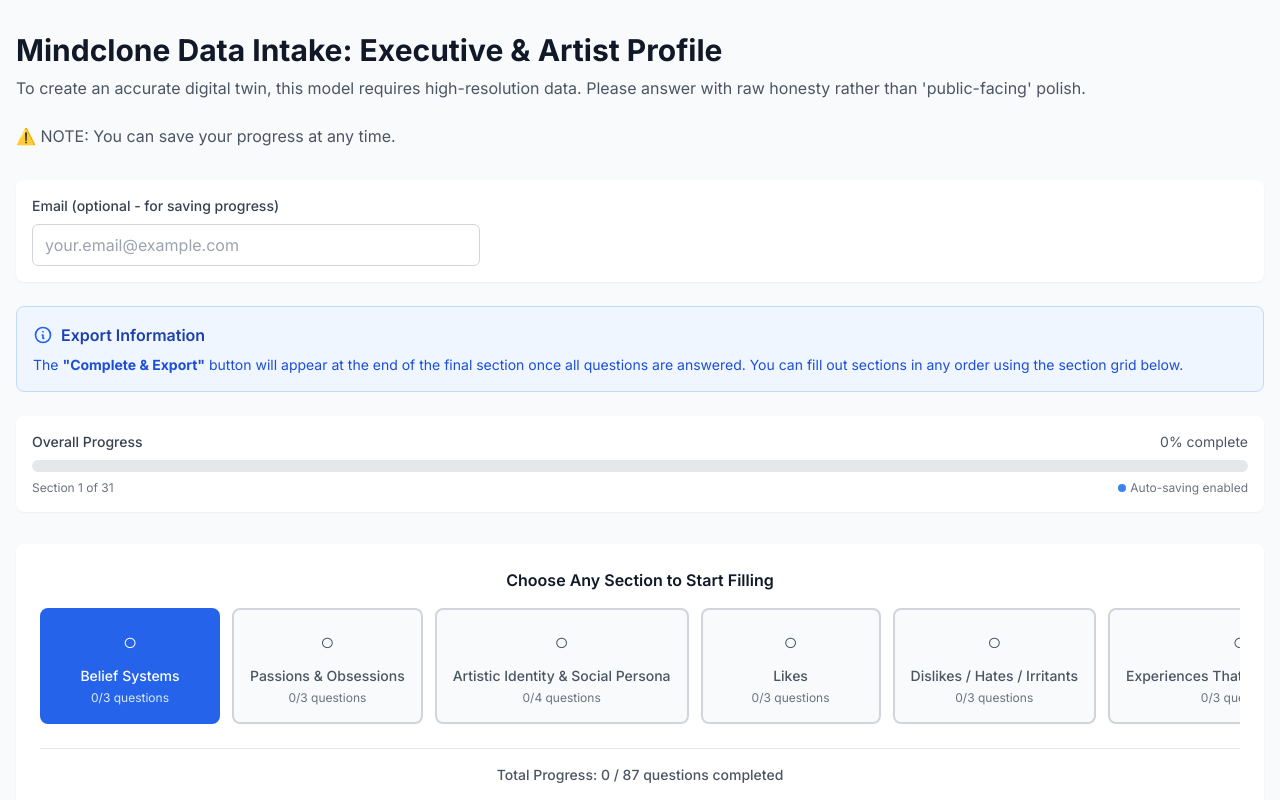
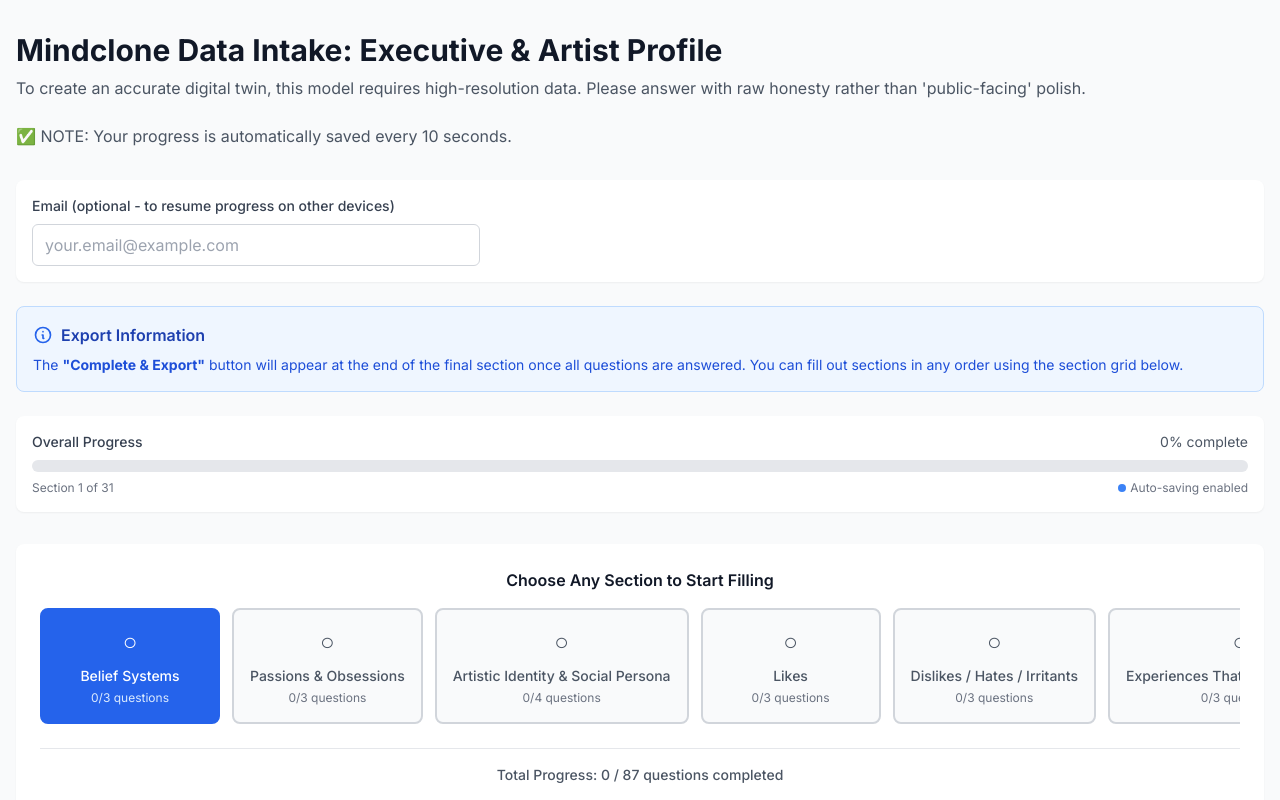
Before and after one commit to Arnav-Kumar1/Leobot, a Next.js app: page / in a window 1280 px wide. Shown: the top 800 px of the page. Built offline with nearby package versions, Linux system fonts and the light colour scheme.

Commit message:
Fix confusing save messaging - clarify automatic saving vs manual saving

```diff
--- a/src/app/page.tsx
+++ b/src/app/page.tsx
@@ -137,7 +137,7 @@ export default function Page() {
         {questionsData.meta.settings.collect_email && (
           <div className="mb-6 p-4 bg-white rounded-lg shadow-sm">
             <label className="block text-sm font-medium text-gray-700 mb-2">
-              Email (optional - for saving progress)
+              Email (optional - to resume progress on other devices)
             </label>
             <input
               type="email"
--- a/src/data/questions.json
+++ b/src/data/questions.json
@@ -1,7 +1,7 @@
 {
   "meta": {
     "title": "Mindclone Data Intake: Executive & Artist Profile",
-    "description": "To create an accurate digital twin, this model requires high-resolution data. Please answer with raw honesty rather than 'public-facing' polish. \n\n⚠️ NOTE: You can save your progress at any time.",
+    "description": "To create an accurate digital twin, this model requires high-resolution data. Please answer with raw honesty rather than 'public-facing' polish. \n\n✅ NOTE: Your progress is automatically saved every 10 seconds.",
     "settings": {
       "show_progress_bar": true,
       "allow_save_and_resume": true,
```
